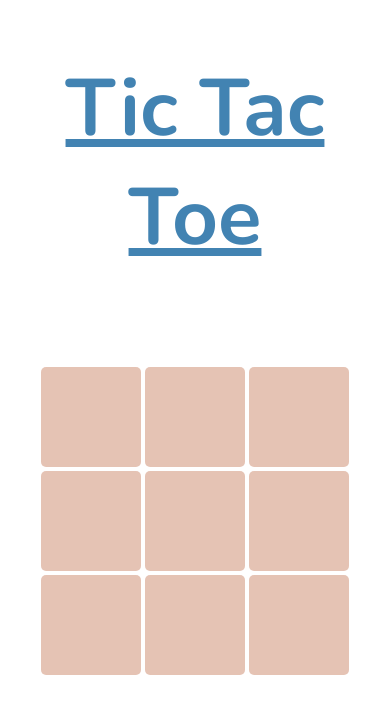
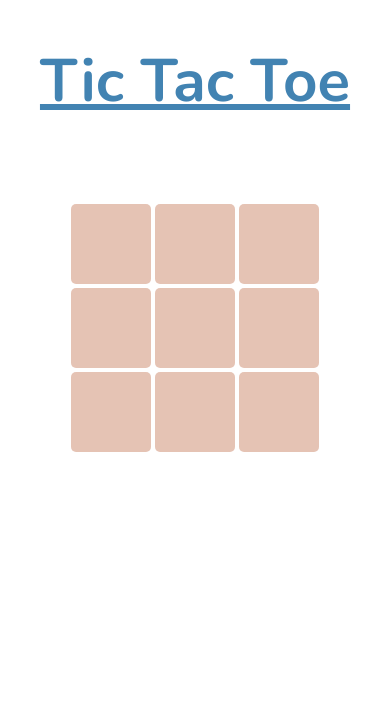
Before and after one commit to Lilwenn25/tictactoe, a plain HTML site: page javascript/index.html in a window 390 px wide. Drawn offline with nearby package versions, Linux system fonts and the light colour scheme.

```diff
--- a/javascript/index.html
+++ b/javascript/index.html
@@ -10,6 +10,12 @@
     <link rel="preconnect" href="https://fonts.gstatic.com" crossorigin>
     <link href="https://fonts.googleapis.com/css2?family=Nunito:ital,wght@0,200..1000;1,200..1000&display=swap" rel="stylesheet">
 
+    <meta name="viewport" content="width=device-width, initial-scale=1.0, maximum-scale=1.0, user-scalable=no">
+    <!-- prevent zooming on iOS devices -->
+    <meta name="apple-mobile-web-app-capable" content="yes">
+    <meta name="apple-mobile-web-app-status-bar-style" content="black-translucent">
+    <link rel="icon" href="favicon.ico" type="image/x-icon">
+    <link rel="shortcut icon" href="favicon.ico" type="image/x-icon">
 </head>
 <body style="text-align: center;">
    <u style="color: #4283b2; font-family: 'Nunito';"><font color="#4283b2"><h1>Tic Tac Toe</h1></font></u>
--- a/javascript/tictactoe.css
+++ b/javascript/tictactoe.css
@@ -18,6 +18,7 @@ h1 {
     font-size: 80px;
     text-align: center;
 }
+
 button {
     width: 100px;
     height: 100px;
@@ -41,3 +42,15 @@ button {
     font-weight: bold;
     font-family: 'Nunito';
 }
+
+@media screen and (max-width: 600px) {
+    h1 {
+        font-size: 60px;
+    }
+
+    #board > div, button {
+        width: 80px;
+        height: 80px;
+        font-size: 40px;
+    }
+}
```
